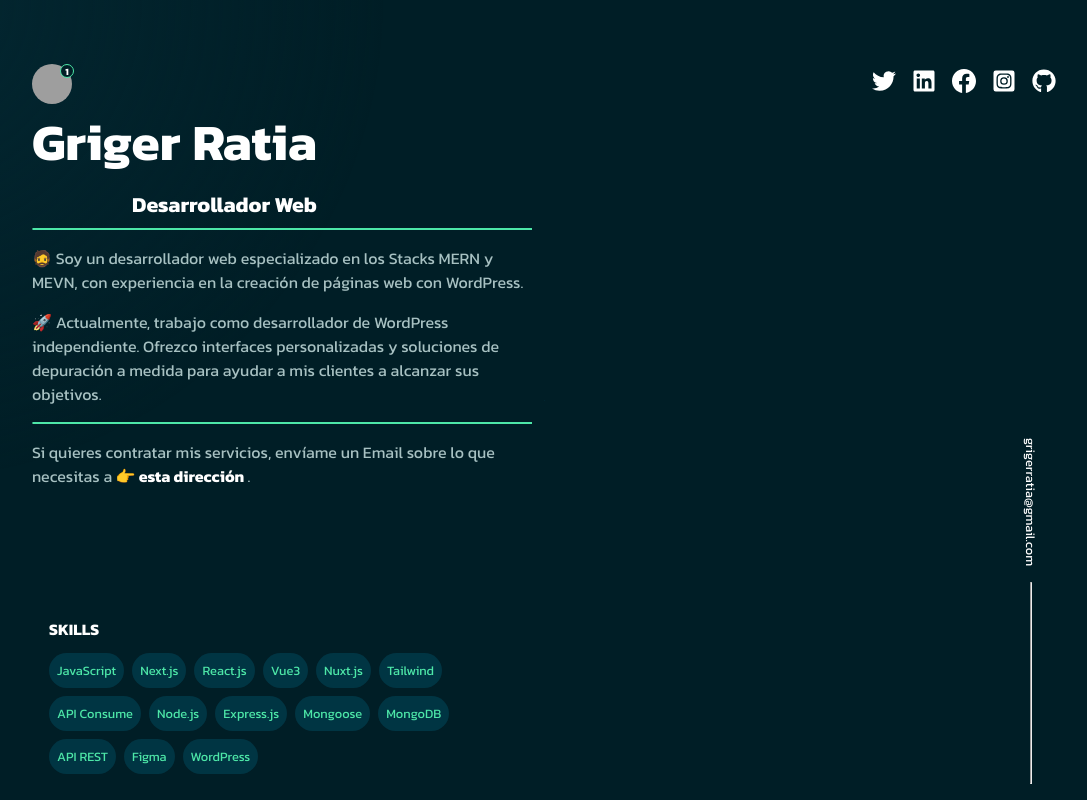
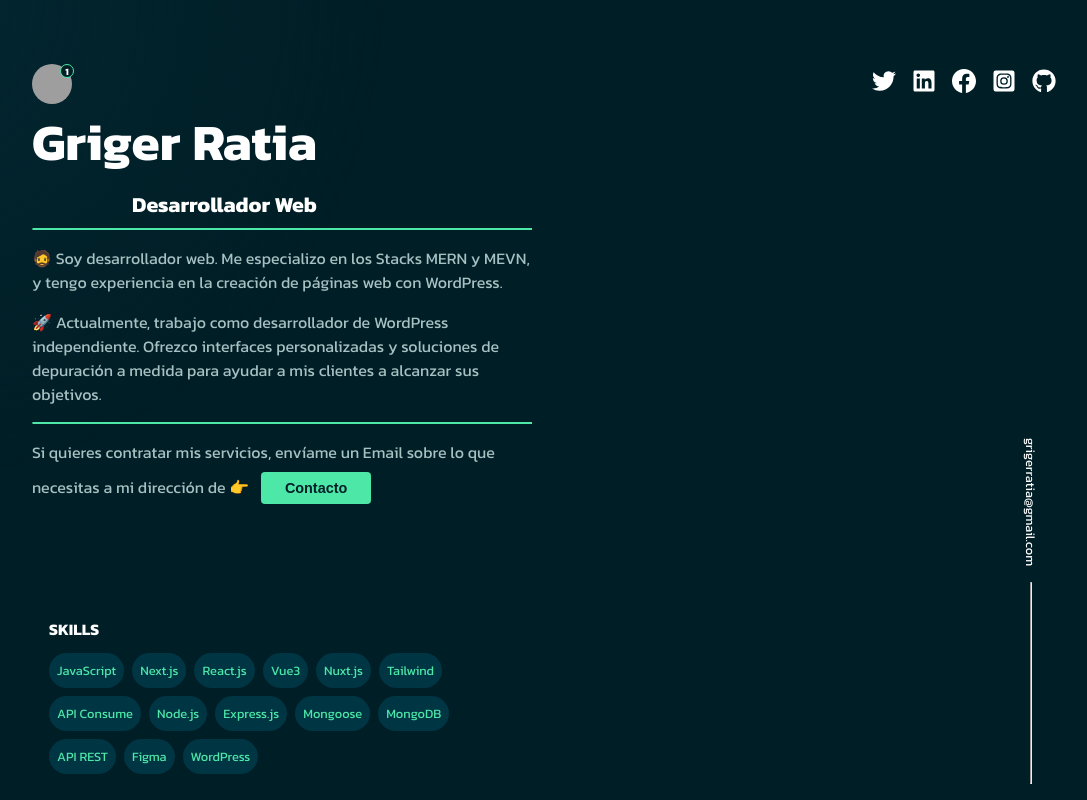
Before and after one commit to grigerratia/v1.portfolio, a React (Vite) app: page / in a window 1280 px wide. Shown: the top 800 px of the page, without its empty margins (96-1183 px from the left). Built offline with nearby package versions, Linux system fonts and the light colour scheme; grey boxes are pictures that could not be loaded.

Commit message:
Incorporado el boton de contacto

```diff
--- /dev/null
+++ b/src/components/components/ButtonMyServices.jsx
@@ -0,0 +1,11 @@
+import "../../styles/styles-components/ButtonMyServices.css";
+
+export default function ButtonMyServices({ texto }) {
+	return (
+		<a href='mailto:grigerratia@gmail.com'>
+			<button className='ov-btn-slide-close' type='button'>
+				{texto}
+			</button>
+		</a>
+	);
+}
--- a/src/components/components/MyServices.jsx
+++ b/src/components/components/MyServices.jsx
@@ -1,16 +1,12 @@
-import React from "react";
+import ButtonMyServices from "./ButtonMyServices";
 
 export default function MyServices() {
 	return (
 		<>
 			<hr />
-			<p className='my-services-p'>
+			<p className='my-services--p'>
 				Si quieres contratar mis servicios, envíame un Email sobre lo que
-				necesitas a
-				<a href='mailto:grigerratia@gmail.com'>
-					<strong> 👉 esta dirección </strong>
-				</a>
-				.
+				necesitas a mi dirección de 👉 <ButtonMyServices texto='Contacto' />
 			</p>
 		</>
 	);
--- a/src/components/layouts/InfoSection.jsx
+++ b/src/components/layouts/InfoSection.jsx
@@ -3,8 +3,8 @@ import SKILLS from "../../utils/myskylls";
 import PROYECTS from "../../utils/myproyects";
 import EXPERIENCES from "../../utils/myexperiences";
 import InfoItem from "./InfoItem";
-import Mailtome from "../components/Mailtome";
 import SkillPage from "./skills-pages/SkillPage";
+import ButtonMyServices from "../components/ButtonMyServices";
 
 function InfoSection() {
 	return (
@@ -18,7 +18,12 @@ function InfoSection() {
 			<InfoItem title='Proyectos' className='anchor' elements={PROYECTS} />
 			<InfoItem title='Experiencia' className='anchor' elements={EXPERIENCES} />
 			<InfoItem title='Contacto'>
-				<Mailtome />
+				<p style={{ fontSize: "0.8rem" }}>
+					¿Necesitas ayuda con tu sitio web? Estoy aquí para ayudarte.
+					Contáctame por correo electrónico o mis redes sociales. ¡Espero saber
+					de ti pronto!
+				</p>
+				<ButtonMyServices texto='¡Salúdame!' />
 			</InfoItem>
 		</section>
 	);
--- a/src/components/layouts/detailsPage/DetailsPage.jsx
+++ b/src/components/layouts/detailsPage/DetailsPage.jsx
@@ -5,8 +5,8 @@ export default function DetailPage() {
 	return (
 		<>
 			<p className='details'>
-				🧔 Soy un desarrollador web especializado en los Stacks MERN y MEVN, con
-				experiencia en la creación de páginas web con WordPress.
+				🧔 Soy desarrollador web. Me especializo en los Stacks MERN y MEVN, y
+				tengo experiencia en la creación de páginas web con WordPress.
 			</p>
 			<p>
 				🚀 Actualmente, trabajo como desarrollador de WordPress independiente.
--- a/src/components/layouts/skills-pages/figmaPage/FigmaPage.jsx
+++ b/src/components/layouts/skills-pages/figmaPage/FigmaPage.jsx
@@ -5,11 +5,11 @@ export default function FigmaPage() {
 	return (
 		<>
 			<p className='javascript-page-text'>
-				Tomé un excelente curso de diseño web en
-				{<Anchor anchor='#' text='Platzi' />}, en el que aprendí a usar
-				herramientas increíbles como Notion y Figma. Aunque no me dedico al
-				diseño, puedo codificar interfaces partiendo de bocetos hechos en Figma,
-				como debe hacerse en todo proyecto.
+				Tomé un excelente curso de diseño web en{" "}
+				{<Anchor anchor='#' text='Platzi' />}, donde aprendí a usar herramientas
+				increíbles como Notion y Figma. Aunque no soy diseñador, puedo codificar
+				interfaces a partir de bocetos hechos en Figma, como se requiere en todo
+				proyecto.
 			</p>
 			<p>
 				De igual forma, puedes darle un vistazo a
--- a/src/styles/base/base.css
+++ b/src/styles/base/base.css
@@ -324,7 +324,7 @@
 	--button-background: #1f2f2b;
 	--button-shadow: #f0da4f8a;
 	--hr-color: #111727;
-	--info-item-color: #43853d;
+	--info-item-color: #2b312b;
 	--info-item-color-solid: #2b312b;
 
 	/* pointer */
@@ -446,7 +446,7 @@
 	/* colors of boxes */
 	--button-background: #f5f5f5;
 	--hr-color: #13aa52;
-	--info-item-color: #00ed64;
+	--info-item-color: #f5f5f5;
 	--info-item-color-solid: #f5f5f5;
 
 	/* pointer */
--- /dev/null
+++ b/src/styles/styles-components/ButtonMyServices.css
@@ -0,0 +1,40 @@
+@import url("../base/base.css");
+
+.ov-btn-slide-close {
+	margin: 8px;
+	padding: 0.5rem 1.5rem;
+	background: var(--principal);
+	color: var(--secondary);
+	border: none;
+	border-radius: 4px;
+	position: relative;
+	z-index: 1;
+	overflow: hidden;
+	display: inline-block;
+	font-size: 0.9rem;
+	font-weight: bolder;
+}
+.ov-btn-slide-close:before,
+.ov-btn-slide-close:after {
+	content: "";
+	z-index: -1;
+	position: absolute;
+	width: 50%;
+	height: 100%;
+	top: 0;
+	left: -50%;
+	background-color: var(--secondary);
+	transition: all 0.2s ease-in-out;
+}
+.ov-btn-slide-close:after {
+	left: 100%;
+}
+.ov-btn-slide-close:hover {
+	color: var(--principal);
+}
+.ov-btn-slide-close:hover:before {
+	left: 0;
+}
+.ov-btn-slide-close:hover:after {
+	left: 50%;
+}
```
